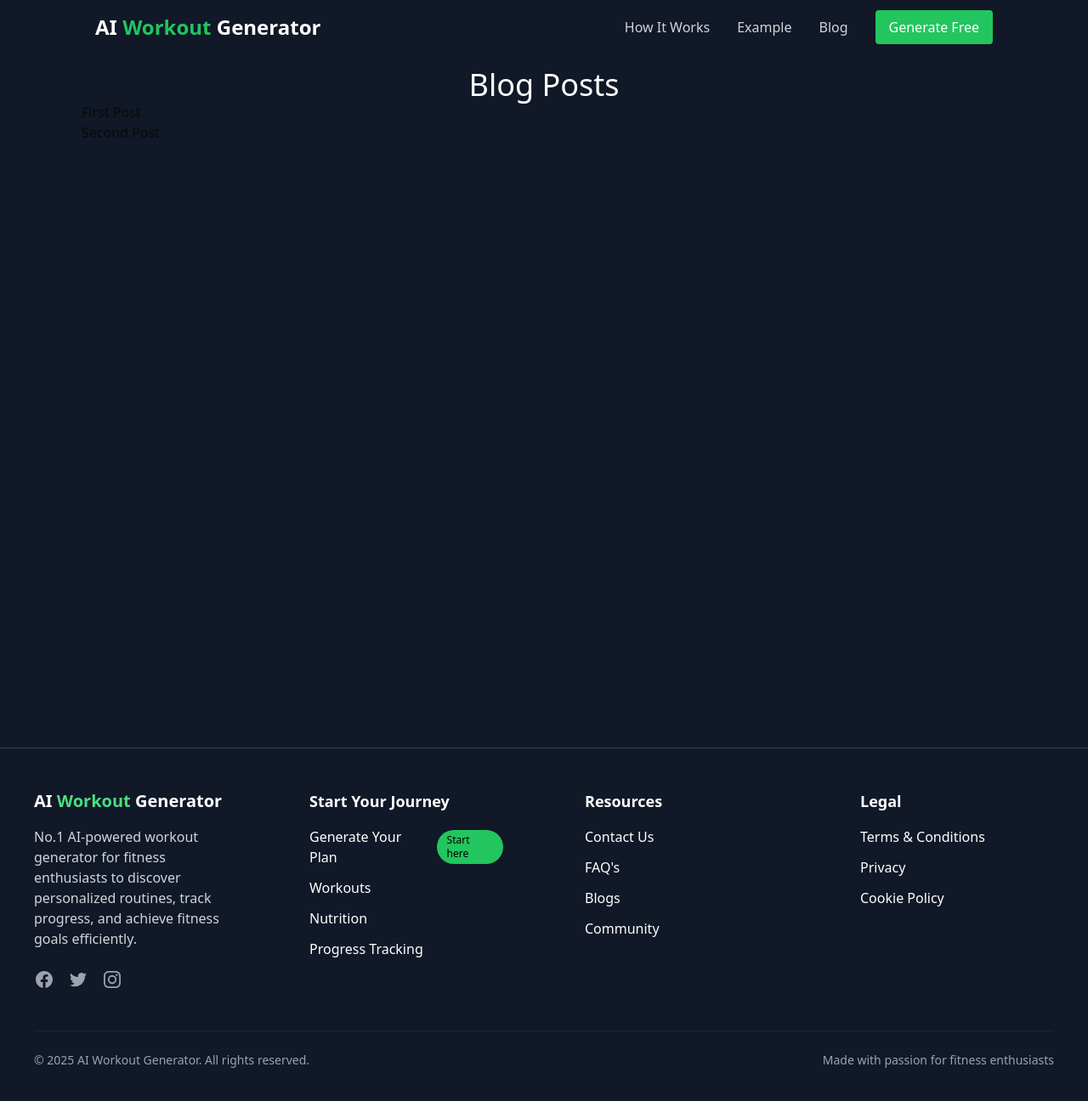
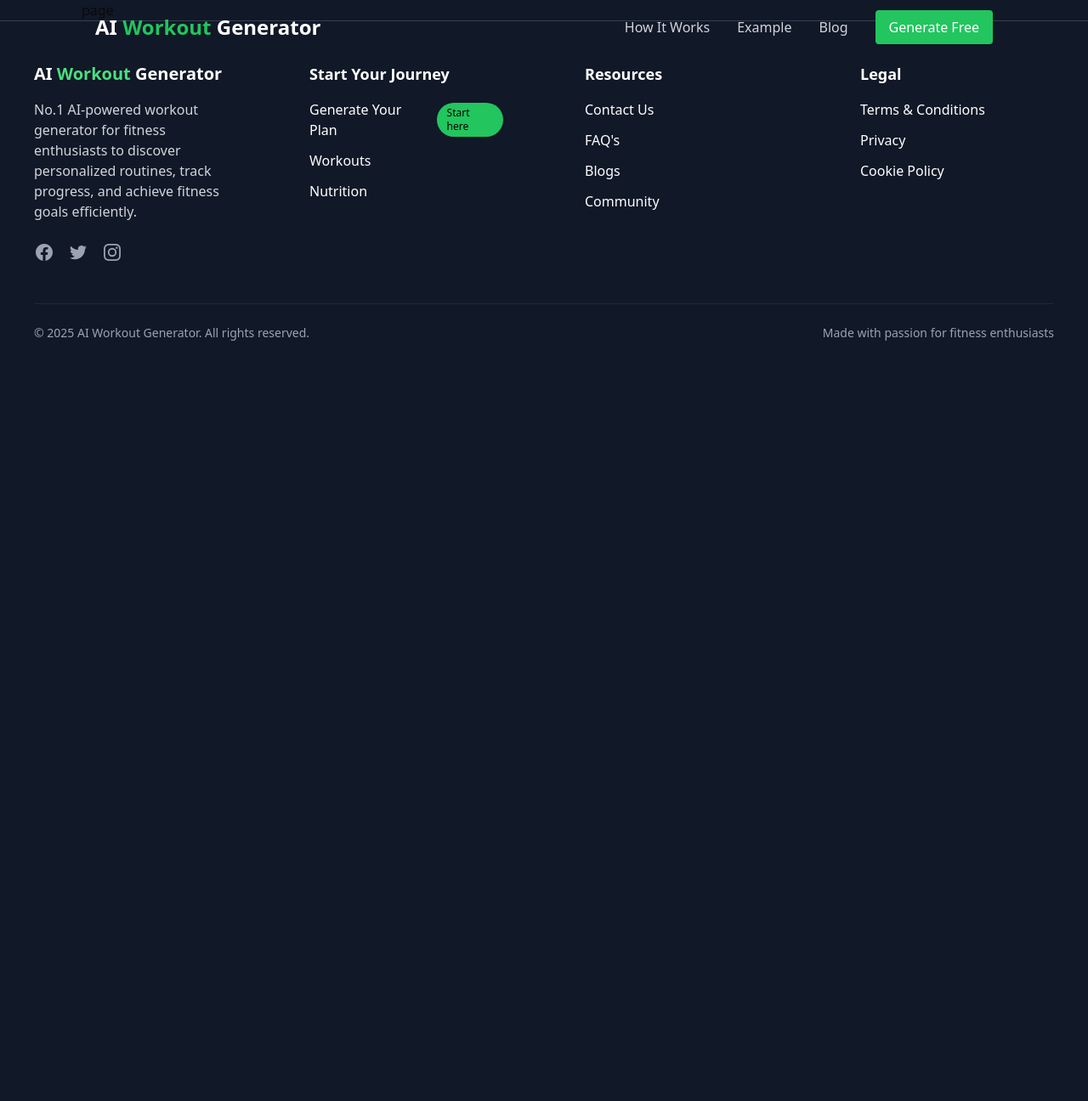
Before and after one commit to imad-101/AI-Workout-Generator, a Next.js app: page /blog in a window 1280 px wide. Shown: the top 1296 px of the page at 85% size. After the commit the page ends 800 px from the top, so only its background shows below. Built offline with nearby package versions, Linux system fonts and the light colour scheme.

Commit message:
fix blog

```diff
--- a/app/blog/page.tsx
+++ b/app/blog/page.tsx
@@ -1,28 +1,7 @@
-// app/blog/page.tsx
-import Link from "next/link";
+import React from "react";
 
-export default async function BlogHome() {
-  // Replace this with your data fetching logic (e.g., calling an API)
-  const posts = await fetchPosts();
+const page = () => {
+  return <div>page</div>;
+};
 
-  return (
-    <div className="h-screen mt-20">
-      <h2 className="text-white text-4xl text-center">Blog Posts</h2>
-      <ul>
-        {posts.map((post: any) => (
-          <li key={post.id}>
-            <Link href={`/blog/${post.slug}`}>{post.title}</Link>
-          </li>
-        ))}
-      </ul>
-    </div>
-  );
-}
-
-// Dummy function – replace with your actual data fetching
-async function fetchPosts() {
-  return [
-    { id: 1, title: "First Post", slug: "first-post" },
-    { id: 2, title: "Second Post", slug: "second-post" },
-  ];
-}
+export default page;
--- a/components/Footer.tsx
+++ b/components/Footer.tsx
@@ -86,14 +86,6 @@ const Footer: React.FC = () => {
                 className="hover:text-green-400 transition-colors duration-200"
               >
                 Nutrition
-              </Link>
-            </li>
-            <li>
-              <Link
-                href="/progress"
-                className="hover:text-green-400 transition-colors duration-200"
-              >
-                Progress Tracking
               </Link>
             </li>
           </ul>
```
